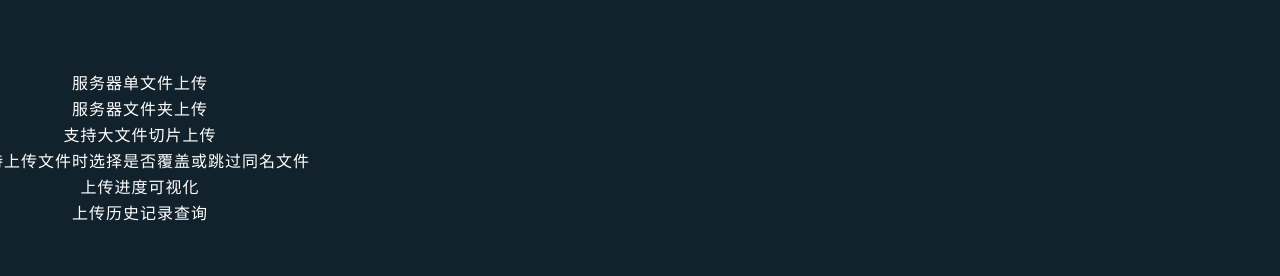
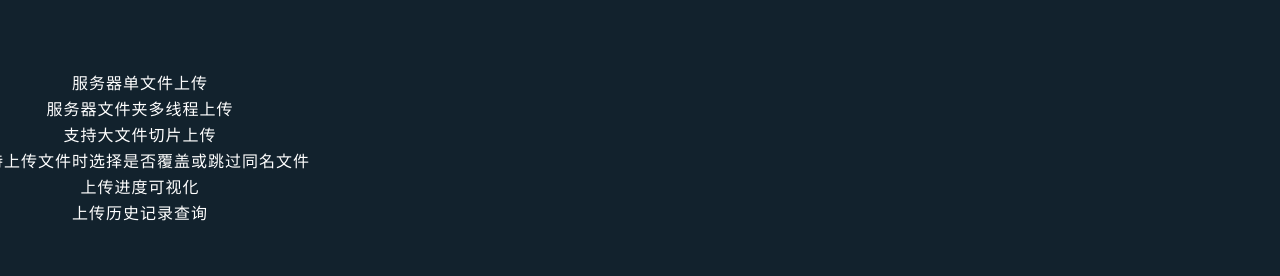
Before and after one commit to Countra/mgApp_introduce, a plain HTML site: page index.html in a window 1280 px wide. Shown: the part 1705-1981 px from the top of the page. Drawn offline with Linux system fonts and the light colour scheme.

Commit message:
update info

```diff
--- a/index.html
+++ b/index.html
@@ -65,7 +65,7 @@
         </h2>
         <p class="text" data-center-center="opacity:1;right:0;" data-0-bottom="opacity:1;right:500px;">
             服务器单文件上传<br>
-            服务器文件夹上传<br>
+            服务器文件夹多线程上传<br>
             支持大文件切片上传<br>
             支持上传文件时选择是否覆盖或跳过同名文件<br>
             上传进度可视化<br>
```
